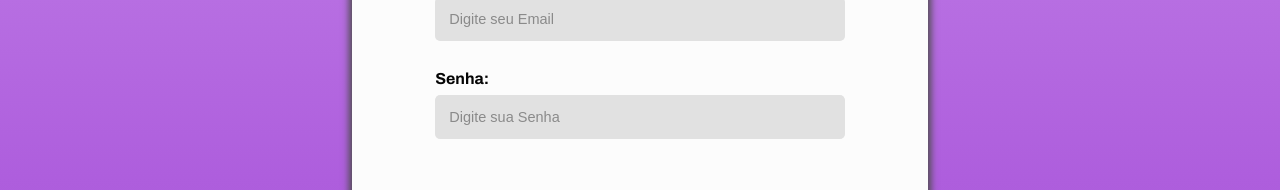
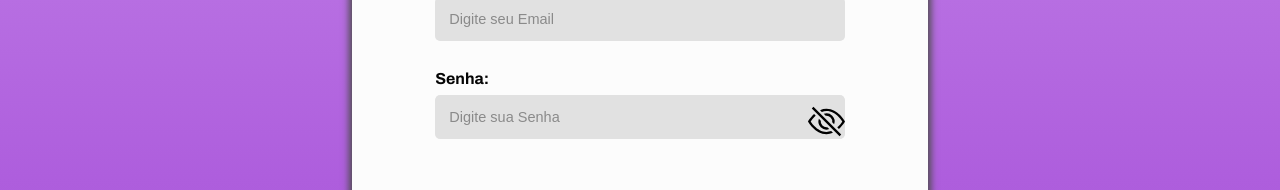
Before and after one commit to EduardoMF0/Login_Screen, a React (Vite) app: page / in a window 1280 px wide. Shown: the part 199-389 px from the top of the page. Built offline with nearby package versions, Linux system fonts and the light colour scheme; the HTML template or start-up script is replaced by a standard one.

Commit message:
update login.css

```diff
--- a/src/Components/Login/Login.jsx
+++ b/src/Components/Login/Login.jsx
@@ -1,5 +1,4 @@
 import './login.css'
-// import imgLoad from '/src/assets/load.svg';
 import { useNavigate } from "react-router-dom";
 import { useState, useEffect} from "react";
 import axios from 'axios'
@@ -19,20 +18,23 @@ function Form(){
     const [, setuserInfo] = useState({});
     const [loading, setLoading] = useState('Entrar');
     const [alertTxt, setAlertText] = useState("");
+    const [imagem, setImagem] = useState("/eye-slash.svg");
+    const [typeP, setTipo] = useState("password");
+    const [cursorLogin, setCursorLogin] = useState({cursor:'pointer'})
 
 
     const selectValue = (e) =>{
         setFormData({...formData, [e.target.name]: e.target.value});
     }
 
-
-
     var user;
 
-    const funciona = async () => {
+    const Login_function = async () => {
 
         setLoading(<><img src={"/load.svg"} alt="Carregando" id='load-svg'/></>)
-        setAlertText("")
+        setAlertText("Aguarde...")
+        setCursorLogin({cursor:'wait'})
+
 
         const formattedData = {
             email: formData.email,
@@ -71,6 +73,7 @@ function Form(){
                     }
                 }
 
+            setCursorLogin({cursor:'auto'})
             setLoading("Entrar")
         }
 
@@ -89,6 +92,15 @@ function Form(){
         }
     }, [navigate]);
 
+    const trocarImagem = () => {
+        if (typeP === "password") {
+          setTipo("text");
+          setImagem("/eye.svg");
+        } else {
+          setTipo("password");
+          setImagem("/eye-slash.svg");
+        }
+      };
 
     return(
 
@@ -105,7 +117,9 @@ function Form(){
 
                     <div id="alert-login">
                         <div id="background"></div>
-                        <p>{alertTxt}</p>
+                        <p style={{ color: alertTxt === "Aguarde..." ? "#d8bf02" : "#ff3d3d" }}>
+                            {alertTxt}
+                        </p>
                     </div>
 
                     <form id='form-page1'  >
@@ -116,13 +130,14 @@ function Form(){
 
                         <div className='category-page1'>
                             <label htmlFor='psw' className='label-page1'>Senha:</label>
-                            <input type="text" name="senha" id='psw' placeholder='Digite sua Senha' value={formData.senha} onChange={selectValue} required/>
+                            <img src={imagem} alt="show" id="show-eye" onClick={trocarImagem}/>
+                            <input type={typeP} name="senha" id='psw' placeholder='Digite sua Senha' value={formData.senha} onChange={selectValue} required/>
                         </div>
 
                         {/* <a href='' id='restore-psw'>Esqueci Minha Senha</a> */}
                     </form>
 
-                    <button type='submit' value="Submit" id='login-button' onClick={funciona}>{loading}</button>
+                    <button type='submit' value="Submit" id='login-button' onClick={Login_function} style={cursorLogin}>{loading}</button>
 
                     <div className='register-div'>
                         <h3>Não tem conta? Cadastre-se</h3>
--- a/src/Components/Login/login.css
+++ b/src/Components/Login/login.css
@@ -71,6 +71,7 @@
     display: flex;
     flex-direction: column;
 
+    position: relative;
     margin-bottom:3.7vh;
 }
 
@@ -95,6 +96,13 @@
     border: 0.2vw solid var(--color-purple2);
 }
 
+.category-page1 #show-eye{
+    height: 4.6vh;
+    cursor: pointer;
+    position: absolute;
+    top: 47%;
+    left: 91%;
+}
 
 #login-button {
     margin: 0 auto;
@@ -177,6 +185,11 @@ h3{
 
     .category-page1 input{
         border-radius: 1.3vw;
+        font-size: clamp(14px, 0.9vw + 0.3rem, 1.5vw);
+    }
+
+    .category-page1 #show-eye {
+        left: 89%;
     }
 
     #login-button{
@@ -227,8 +240,14 @@ h3{
     }
 
     .category-page1 input{
-        padding: clamp(11px, 0.8vh + 0.8vw, 1.3vw);
-        font-size: clamp(11px, 0.8vw + 0.8rem, 1.3vw);
+        padding: clamp(11px, 0.8vh + 0.6vw, 1.3vw);
+        font-size: clamp(14px, 0.9vw + 0.8rem, 1.5vw);
+    }
+
+    .category-page1 #show-eye {
+        height: 5.5vh;
+        top: 46%;
+        left: 93%;
     }
 
     #login-button {
--- a/src/Components/Register/Register.jsx
+++ b/src/Components/Register/Register.jsx
@@ -2,7 +2,6 @@ import { useNavigate } from "react-router-dom";
 import { useState, useEffect } from "react";
 import axios from 'axios'
 import './Register.css'
-// import imgLoad from '/src/assets/load.svg';
 
 function Register(){
 
@@ -21,7 +20,7 @@ function Register(){
         dta_nascimento: ""
     });
     const [confirmPsw, setConfirmpsw] = useState("");
-    const [type, setTipo] = useState("password");
+    const [typeP, setTipo] = useState("password");
     const [imagem, setImagem] = useState("/eye-slash.svg");
     const [loading, setLoading] = useState('Criar Conta');
     const [cursor, setCursor] = useState({cursor:'pointer'})
@@ -81,8 +80,8 @@ function Register(){
                 setCursor({cursor:'wait'})
 
                 const response = await axios.post(
-                    // "https://localhost:7107/api/user/register",
-                    "http://localhost:5009/api/user/register",
+                    "https://localhost:7107/api/user/register",
+                    // "http://localhost:5009/api/user/register",
                     formattedData,
                     { headers: { "Content-Type": "application/json" } }
                 );
@@ -124,7 +123,7 @@ function Register(){
 // ----- Start Button show password
 
         const trocarImagem = () => {
-          if (type === "password") {
+          if (typeP === "password") {
             setTipo("text");
             setImagem("/eye.svg");
           } else {
@@ -134,17 +133,6 @@ function Register(){
         };
 
 // ----- END
-
-
-        // const [cor, setCor] = useState(``);
-
-        // const alert =() => {
-        //     if((formData.senha != ))
-        // }
-
-        // const mostrar = () =>{
-        //     return console.log(confirmPsw);
-        // }
 
 
     return(
@@ -197,7 +185,7 @@ function Register(){
                     <div className='category-page2'>
                         <label htmlFor='password'>Senha:</label>
                         <img src={imagem} alt="show" id="show-eye" onClick={trocarImagem}/>
-                        <input type={type} placeholder='Digite sua Senha' name="senha" id='password' value={formData.senha} onChange={selectValue} required/>
+                        <input type={typeP} placeholder='Digite sua Senha' name="senha" id='password' value={formData.senha} onChange={selectValue} required/>
                     </div>
 
                     <div className='category-page2'>
```
